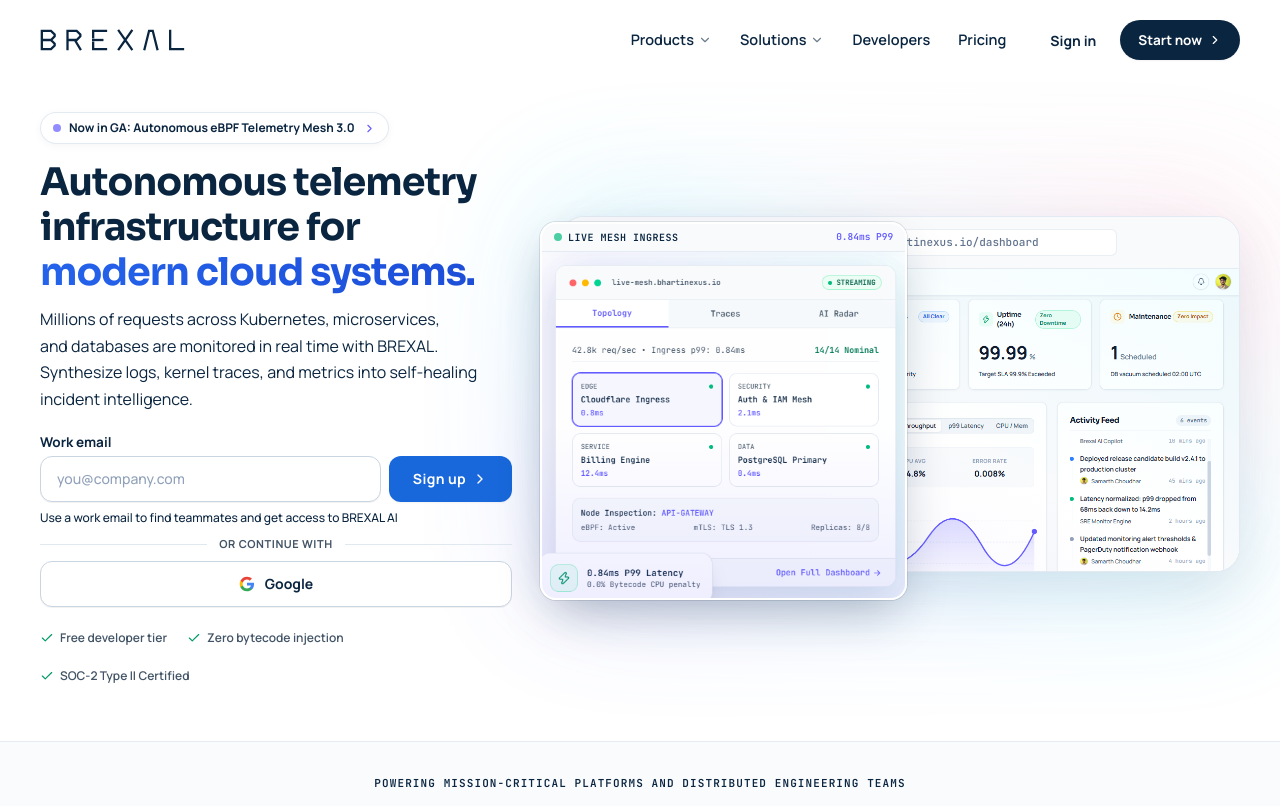
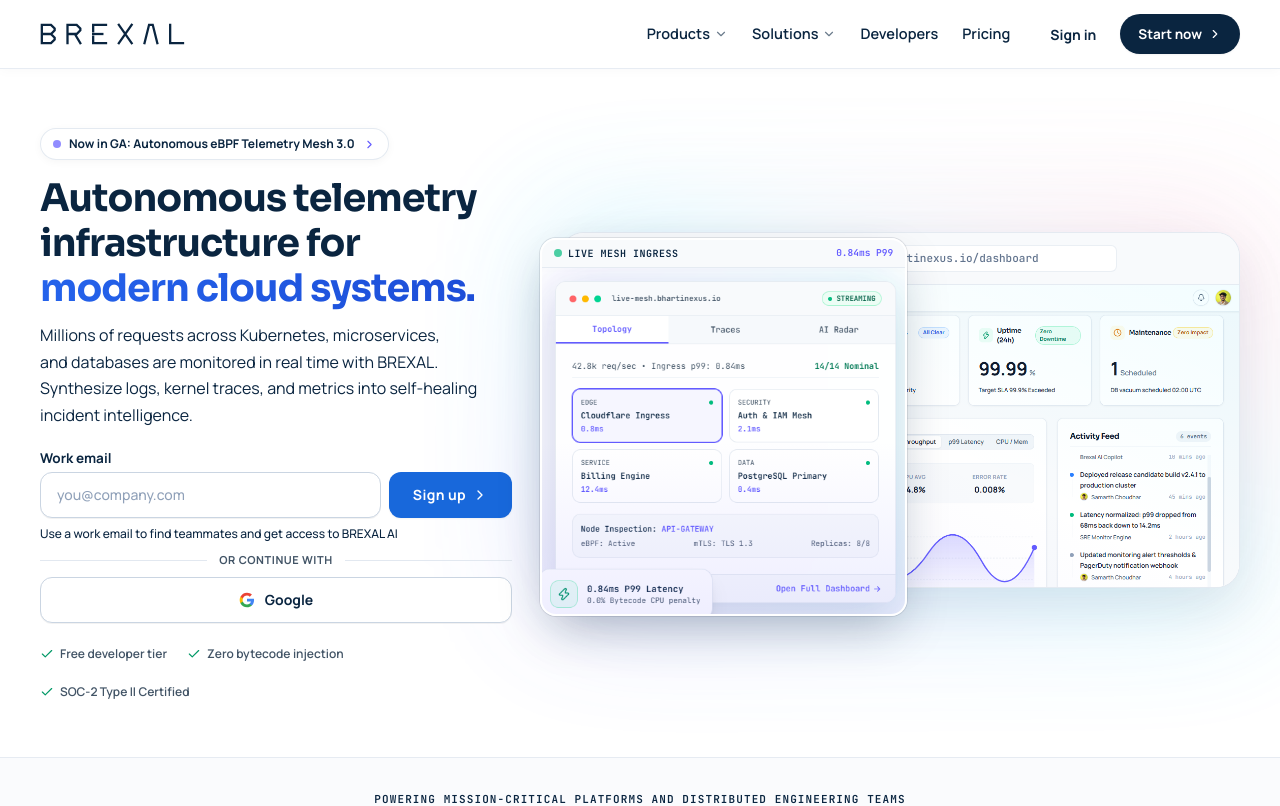
Before and after one commit to samarth3394/BhartiAppplus, a Next.js app in the folder frontend/: page / in a window 1280 px wide. Shown: the top 806 px of the page. Built offline with nearby package versions, Linux system fonts and the light colour scheme.

Commit message:
fix(navbar): fix transparent navbar overlap collision and responsive link spacing

```diff
--- a/frontend/src/app/page.tsx
+++ b/frontend/src/app/page.tsx
@@ -50,11 +50,7 @@ function StripeNavbar() {
 
   return (
     <header
-      className={`fixed top-0 left-0 right-0 z-50 transition-all duration-200 ${
-        scrolled || mobileMenuOpen
-          ? "bg-white/95 backdrop-blur-md border-b border-slate-200/80 shadow-[0_4px_24px_rgba(0,0,0,0.04)] py-3 sm:py-3.5"
-          : "bg-transparent py-4 sm:py-5"
-      }`}
+      className="fixed top-0 left-0 right-0 z-50 bg-white/95 backdrop-blur-md border-b border-slate-200/80 shadow-[0_1px_12px_rgba(10,37,64,0.03)] py-3 sm:py-3.5 transition-all duration-200"
     >
       <div className="max-w-[1320px] mx-auto px-4 sm:px-10 flex items-center justify-between">
 
@@ -64,9 +60,9 @@ function StripeNavbar() {
         </Link>
 
         {/* Right Nav & Action CTAs Group */}
-        <div className="flex items-center gap-6 xl:gap-8">
+        <div className="flex items-center gap-4 xl:gap-7 shrink-0">
           {/* Stripe Desktop Navigation Menu */}
-          <nav className="hidden lg:flex items-center gap-6 xl:gap-7 text-[14.5px] font-semibold text-[#0A2540]">
+          <nav className="hidden lg:flex items-center gap-4 xl:gap-6 text-[13.5px] xl:text-[14.5px] font-semibold text-[#0A2540] whitespace-nowrap">
             <div
               className="relative cursor-pointer group flex items-center gap-1 hover:text-[#635BFF] transition-colors"
               onMouseEnter={() => setActiveDropdown("products")}
@@ -128,16 +124,16 @@ function StripeNavbar() {
           </nav>
 
           {/* Action CTAs & Mobile Hamburger */}
-          <div className="flex items-center gap-2 sm:gap-3">
+          <div className="flex items-center gap-2 sm:gap-3 shrink-0">
             <Link
               href="/login"
-              className="text-[13px] sm:text-[14px] font-bold text-[#0A2540] hover:text-[#635BFF] px-2 sm:px-3 py-1.5 transition-colors"
+              className="text-[13px] sm:text-[14px] font-bold text-[#0A2540] hover:text-[#635BFF] px-2 sm:px-3 py-1.5 transition-colors whitespace-nowrap"
             >
               Sign in
             </Link>
             <Link
               href="/register"
-              className="group px-3.5 py-2 sm:px-4.5 sm:py-2.5 rounded-full bg-[#0A2540] hover:bg-[#635BFF] text-white text-[12.5px] sm:text-[13.5px] font-bold transition-all shadow-xs hover:shadow-md hover:-translate-y-0.5 flex items-center gap-1.5"
+              className="group px-3.5 py-2 sm:px-4.5 sm:py-2.5 rounded-full bg-[#0A2540] hover:bg-[#635BFF] text-white text-[12.5px] sm:text-[13.5px] font-bold transition-all shadow-xs hover:shadow-md hover:-translate-y-0.5 flex items-center gap-1.5 whitespace-nowrap"
             >
               <span>Start now</span>
               <ChevronRight size={14} className="group-hover:translate-x-0.5 transition-transform" />
@@ -413,7 +409,7 @@ function StripeColorGridCanvas() {
    ═══════════════════════════════════════════════════════════════ */
 function StripeHeroSection() {
   return (
-    <section className="relative pt-20 pb-10 sm:pt-24 sm:pb-12 md:pt-28 md:pb-14 px-4 sm:px-10 overflow-hidden bg-white">
+    <section className="relative pt-24 pb-10 sm:pt-28 sm:pb-12 md:pt-32 md:pb-14 px-4 sm:px-10 overflow-hidden bg-white">
 
       {/* ── THE SIGNATURE STRIPE COLOR GRID CANVAS ── */}
       <StripeColorGridCanvas />
```
